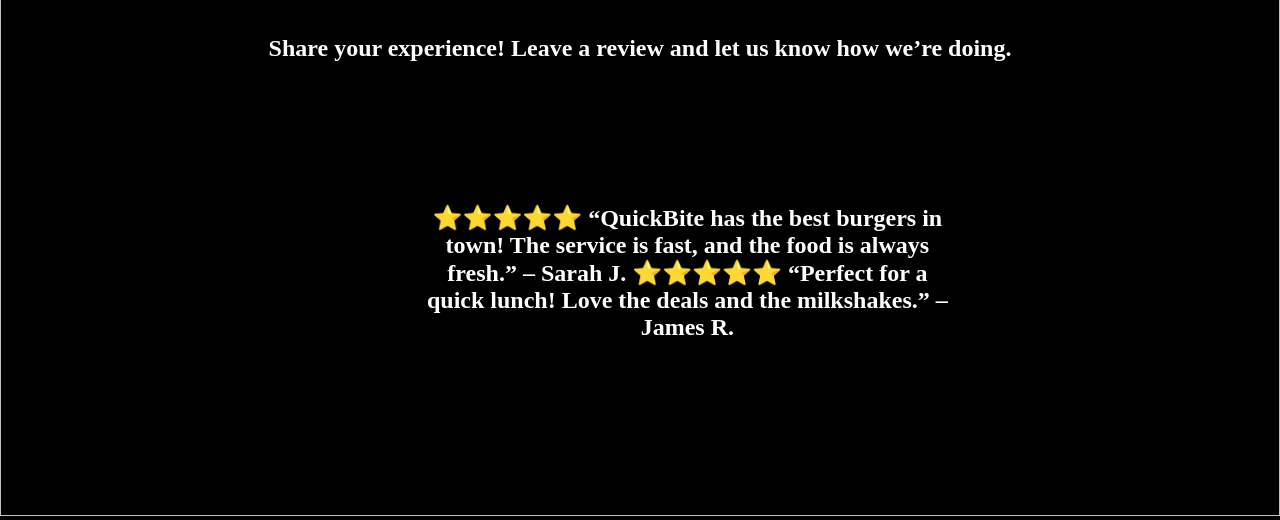
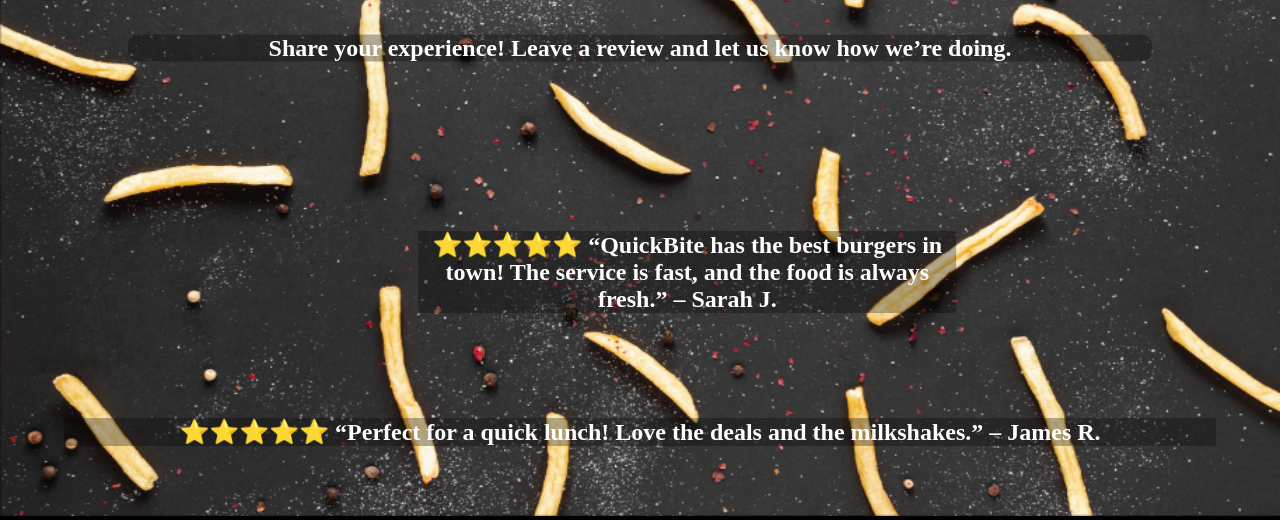
Before and after one commit to AnwarGalen/QuickBite, a plain HTML site: page reviews.html in a window 1280 px wide. Shown: the part 284-804 px from the top of the page. Drawn offline with Linux system fonts and the light colour scheme; files that its build step writes are made by us from their sources.

Commit message:
Update reviews.html

```diff
--- a/reviews.html
+++ b/reviews.html
@@ -10,7 +10,7 @@
 <body>
 
     <div class="content-wrapper">
-        <img src="image/img10.png">
+        <img src="img10.png">
         <div class="text-wrapper">
             <h1>QrickBite</h1>
             <nav>
@@ -30,8 +30,8 @@
             <p></p>
             <p></p>
             <h3></h3>
-            <h4>⭐️⭐️⭐️⭐️⭐️ “QuickBite has the best burgers in town! The service is fast, and the food is always fresh.” – Sarah J.  ⭐️⭐️⭐️⭐️⭐️ “Perfect for a quick lunch! Love the deals and the milkshakes.” – James R.</h4>
-            <h5></h5>
+            <h4>⭐️⭐️⭐️⭐️⭐️ “QuickBite has the best burgers in town! The service is fast, and the food is always fresh.” – Sarah J.</h4>
+            <h5>⭐️⭐️⭐️⭐️⭐️ “Perfect for a quick lunch! Love the deals and the milkshakes.” – James R.</h5>
             <h6></h6>
         </div>
     </div>
```
